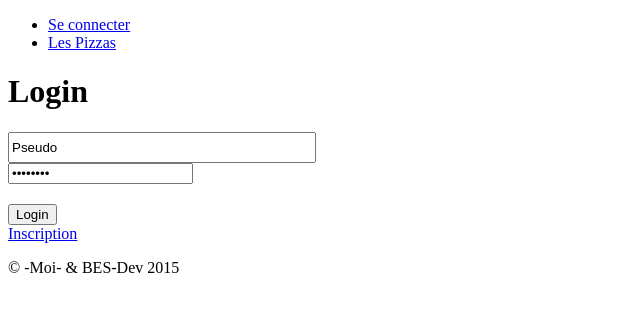
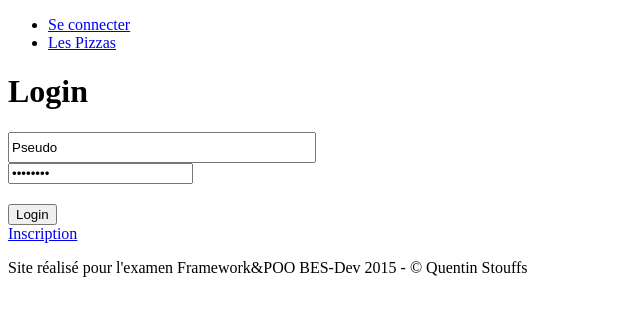
Before and after one commit to QuentinStouffs/pizzahut, a CodeIgniter app: page /database/index.php/login/index in a window 1280 px wide. Shown: the top 316 px of the page, without its empty margins (0-640 px from the left). Run offline with CodeIgniter, Linux system fonts and the light colour scheme.

Commit message:
petits changements

```diff
--- a/pages/controllers/login.php
+++ b/pages/controllers/login.php
@@ -24,7 +24,8 @@ class login extends CI_CONTROLLER {
 
             $data = array( //recupereation du username et nouvelle variable is_logged_in
                     'pseudo' => $this->input->post('pseudo'),
-                        'is_logged_in' => TRUE
+                    'is_logged_in' => TRUE,
+                    'is_admin' => FALSE
 
                             );
             $this->session->set_userdata($data); //envoi du tableau $data dans la variable SESSION
--- a/pages/views/parts/footer.php
+++ b/pages/views/parts/footer.php
@@ -1,6 +1,6 @@
-<div id="footer">
-    <p>&copy; -Moi- &amp; BES-Dev 2015</p>
-</div>
+<footer>
+    <p>Site réalisé pour l'examen Framework&amp;POO BES-Dev 2015 - &copy; Quentin Stouffs</p>
+</footer>
 
 
 </body>
```
